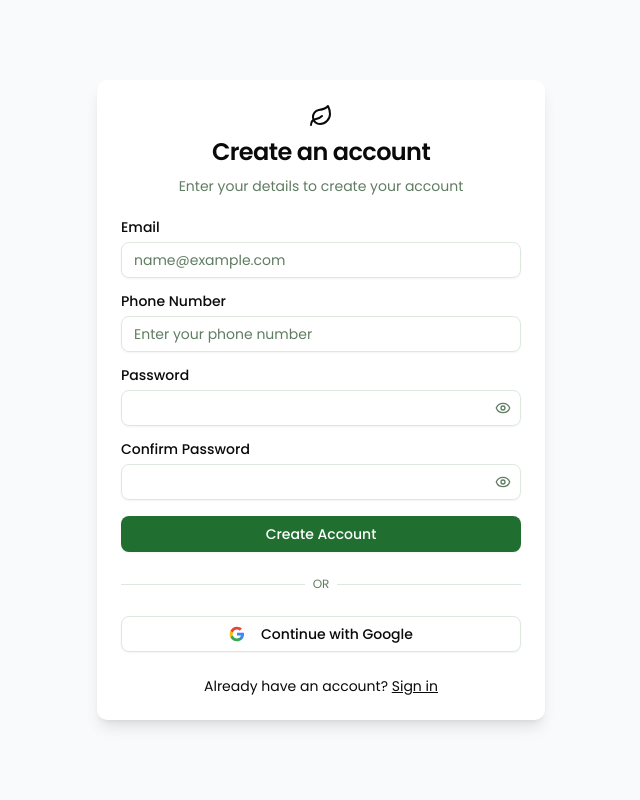
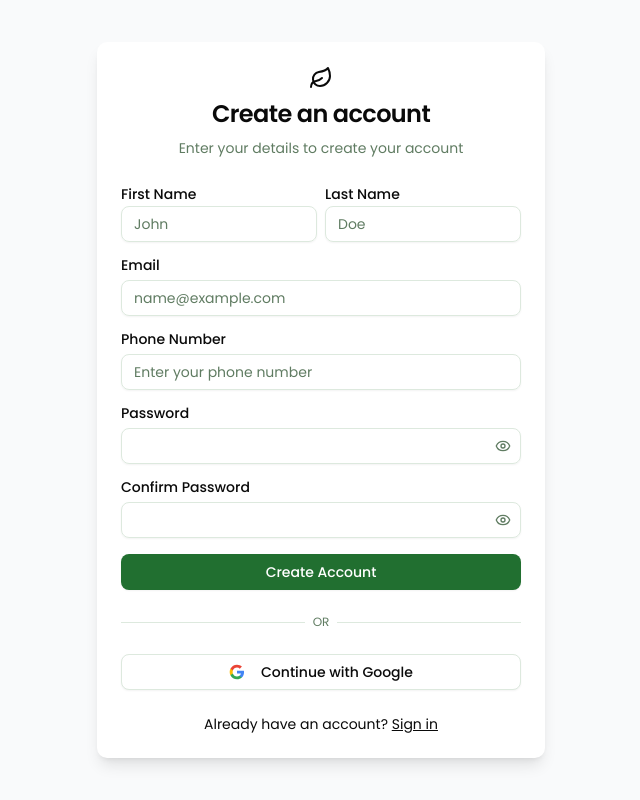
Before and after one commit to Abdul-rafay5721/CroptvizeFrontend, a React (Vite) app: page /signup in a window 1280 px wide. Shown: the whole page, without its empty margins (319-959 px from the left). Built offline with nearby package versions, Linux system fonts and the light colour scheme.

Commit message:
add registration and logout mutations; enhance login and signup forms with validation and state management

```diff
--- a/src/components/basic/DiseaseSection.jsx
+++ b/src/components/basic/DiseaseSection.jsx
@@ -4,7 +4,7 @@ import { Search } from "lucide-react"
 import { Button } from "@/components/ui/button"
 import { Card, CardContent, CardDescription, CardHeader, CardTitle } from "@/components/ui/card"
 
-export default function DiseasePreview() {
+const DiseasePreview = () => {
     const [isLoading, startTransition] = useTransition()
     const [diseases, setDiseases] = useState([])
 
@@ -64,7 +64,7 @@ export default function DiseasePreview() {
                                 </CardHeader>
                             </Card>
                         ))
-                    : diseases.map((disease) => (
+                    : diseases?.map((disease) => (
                         <Card key={disease.id} className="overflow-hidden pt-0 pb-4">
                             {disease.images?.[0] && (
                                 <div className="relative">
@@ -92,3 +92,5 @@ export default function DiseasePreview() {
         </section>
     )
 }
+
+export default DiseasePreview
--- a/src/components/common/Navbar.jsx
+++ b/src/components/common/Navbar.jsx
@@ -1,7 +1,6 @@
 import { useState } from "react"
-import { Link, NavLink } from "react-router-dom"
+import { Link, NavLink, useNavigate } from "react-router-dom"
 import { Leaf, Menu, X } from "lucide-react"
-
 import { Button } from "@/components/ui/button"
 import {
     NavigationMenu,
@@ -15,6 +14,18 @@ import {
     SheetContent,
     SheetTrigger,
 } from "@/components/ui/sheet"
+import {
+    DropdownMenu,
+    DropdownMenuContent,
+    DropdownMenuItem,
+    DropdownMenuLabel,
+    DropdownMenuSeparator,
+    DropdownMenuTrigger,
+} from "@/components/ui/dropdown-menu"
+import useAuth from "@/hooks/useAuth"
+import useLogout from "@/hooks/useLogout"
+import { useLogoutMutation } from "../../services/authApi"
+import { toast } from "sonner"
 
 const NAVIGATION_ITEMS = [
     { name: "Home", path: "/" },
@@ -25,6 +36,8 @@ const NAVIGATION_ITEMS = [
 ]
 
 export default function Navbar() {
+    const navigate = useNavigate()
+    const { isAuthenticated, user } = useAuth()
     const [isOpen, setIsOpen] = useState(false)
 
     const NavItems = ({ mobile = false }) => (
@@ -53,6 +66,19 @@ export default function Navbar() {
         </>
     )
 
+    const [logout, { isLoading: isLoggingOut }] = useLogoutMutation()
+    const handleLogout = async () => {
+        try {
+            await logout().unwrap()
+            useLogout()
+            toast.success("Logged out successfully")
+            navigate("/login")
+        } catch (error) {
+            const err = error.data.message || 'Error logging out! Please try again.'
+            toast.error(err)
+        }
+    }
+
     return (
         <header className="sticky top-0 z-50 w-full border-b bg-background/95 backdrop-blur supports-[backdrop-filter]:bg-background/60">
             <div className="max-w-7xl mx-auto flex h-16 items-center justify-between xl:px-2 md:px-5 px-4">
@@ -71,6 +97,29 @@ export default function Navbar() {
                 </div>
 
                 {/* Desktop Auth Buttons */}
+                <div className="flex items-center space-x-2">
+                    {isAuthenticated ? (
+                        <DropdownMenu>
+                            <DropdownMenuTrigger asChild>
+                                <Button variant="ghost" className="relative h-9 w-9 rounded-full">
+                                    <div className="h-9 w-9 p-3 rounded-full bg-primary/10 flex items-center justify-center">
+                                        <span className="text-sm font-medium text-primary">
+                                            {Array.from(user.firstName)[0]}
+                                            {Array.from(user.lastName)[0]}
+                                        </span>
+                                    </div>
+                                </Button>
+                            </DropdownMenuTrigger>
+                            <DropdownMenuContent align="end">
+                                <DropdownMenuLabel>My Account</DropdownMenuLabel>
+                                <DropdownMenuSeparator />
+                                <DropdownMenuItem>Profile</DropdownMenuItem>
+                                <DropdownMenuItem>Settings</DropdownMenuItem>
+                                <DropdownMenuSeparator />
+                                <DropdownMenuItem onClick={handleLogout} disabled={isLoggingOut}>Logout</DropdownMenuItem>
+                            </DropdownMenuContent>
+                        </DropdownMenu>
+                    ) : (
                         <div className="hidden md:flex items-center gap-4">
                             <Button variant="ghost" asChild>
                                 <Link to="/login">Login</Link>
@@ -79,7 +128,7 @@ export default function Navbar() {
                                 <Link to="/signup">Sign Up</Link>
                             </Button>
                         </div>
-
+                    )}
                     {/* Mobile Navigation */}
                     <div className="md:hidden">
                         <Sheet open={isOpen} onOpenChange={setIsOpen}>
@@ -99,20 +148,13 @@ export default function Navbar() {
                                             <NavItems mobile />
                                         </NavigationMenuList>
                                     </NavigationMenu>
-
-                                <div className="flex flex-col space-y-2 mt-4">
-                                    <Button variant="ghost" asChild className="w-full justify-start">
-                                        <Link to="/login">Login</Link>
-                                    </Button>
-                                    <Button asChild className="w-full justify-start">
-                                        <Link to="/signup">Sign Up</Link>
-                                    </Button>
-                                </div>
                                 </div>
                             </SheetContent>
                         </Sheet>
                     </div>
                 </div>
+
+            </div>
         </header>
     )
 }
--- a/src/pages/auth/Login.jsx
+++ b/src/pages/auth/Login.jsx
@@ -1,32 +1,47 @@
 import { useState } from "react"
-import { Link } from "react-router-dom"
+import { Link, useNavigate } from "react-router-dom"
 import { Eye, EyeOff, Leaf } from "lucide-react"
 import { Button } from "@/components/ui/button"
 import { Input } from "@/components/ui/input"
 import { Label } from "@/components/ui/label"
 import { Separator } from "@/components/ui/separator"
 import { toast } from "sonner"
+import { useLoginMutation } from "../../services/authApi"
 
 export default function Login() {
-    const [isLoading, setIsLoading] = useState(false)
+    const navigate = useNavigate()
     const [showPassword, setShowPassword] = useState(false)
+
+    const [form, setForm] = useState({
+        email: "",
+        password: "",
+    })
+    const [login, { isLoading }] = useLoginMutation()
 
     async function onSubmit(event) {
         event.preventDefault()
-        setIsLoading(true)
+        if (!form.email || !form.password) {
+            toast("Please fill in all fields")
+            return
+        }
 
-        // TODO: Implement actual login logic
-        setTimeout(() => {
-            setIsLoading(false)
-            toast("Logged in successfully")
-        }, 1000)
+        try {
+            const response = await login(form).unwrap()
+            toast.success("Logged in successfully")
+            setForm({ email: "", password: "" })
+            localStorage.setItem('user', JSON.stringify(response?.data?.user))
+            localStorage.setItem('accessToken', response?.data?.accessToken)
+            localStorage.setItem('refreshToken', response?.data?.refreshToken)
+            navigate("/")
+        } catch (error) {
+            const err = error.data.message || 'Invalid credentials'
+            toast.error(err)
+        }
     }
 
     const handleGoogleLogin = async () => {
-        setIsLoading(true)
         // TODO: Implement Google login
         setTimeout(() => {
-            setIsLoading(false)
             toast("Logged in with Google successfully")
         }, 1000)
     }
@@ -48,6 +63,8 @@ export default function Login() {
                                 id="email"
                                 placeholder="name@example.com"
                                 type="text"
+                                value={form.email}
+                                onChange={(e) => setForm({ ...form, email: e.target.value })}
                                 autoCapitalize="none"
                                 autoComplete="email"
                                 autoCorrect="off"
@@ -62,6 +79,8 @@ export default function Login() {
                                     id="password"
                                     type={showPassword ? "text" : "password"}
                                     autoCapitalize="none"
+                                    value={form.password}
+                                    onChange={(e) => setForm({ ...form, password: e.target.value })}
                                     autoComplete="current-password"
                                     disabled={isLoading}
                                     required
--- a/src/pages/auth/Signup.jsx
+++ b/src/pages/auth/Signup.jsx
@@ -1,33 +1,70 @@
 import { useState } from "react"
-import { Link } from "react-router-dom"
+import { Link, useNavigate } from "react-router-dom"
 import { Eye, EyeOff, Leaf } from "lucide-react"
 import { Button } from "@/components/ui/button"
 import { Input } from "@/components/ui/input"
 import { Label } from "@/components/ui/label"
 import { Separator } from "@/components/ui/separator"
 import { toast } from "sonner"
+import { useRegisterMutation } from "../../services/authApi"
 
 export default function Signup() {
-    const [isLoading, setIsLoading] = useState(false)
+    const navigate = useNavigate()
     const [showPassword, setShowPassword] = useState(false)
     const [showConfirmPassword, setShowConfirmPassword] = useState(false)
 
+    const [form, setForm] = useState({
+        firstName: "",
+        lastName: "",
+        email: "",
+        phone: "",
+        password: "",
+        confirmPassword: "",
+    })
+
+    const [register, { isLoading }] = useRegisterMutation()
+
     async function onSubmit(event) {
         event.preventDefault()
-        setIsLoading(true)
+        if (form.password !== form.confirmPassword) {
+            toast.error("Passwords do not match")
+            return
+        }
+        if (form.password.length < 6) {
+            toast.error("Password should be at least 6 characters")
+            return
+        }
+        if (form.phone.length < 10) {
+            toast.error("Phone number should be at least 10 characters")
+            return
+        }
+        if (!form.firstName || !form.lastName || !form.email || !form.phone || !form.password || !form.confirmPassword) {
+            toast.error("Please fill all fields")
+            return
+        }
 
-        // TODO: Implement actual signup logic
-        setTimeout(() => {
-            setIsLoading(false)
-            toast("Account created successfully")
-        }, 1000)
+        try {
+            await register(form).unwrap()
+            toast.success("Account created successfully")
+            setForm({
+                firstName: "",
+                lastName: "",
+                email: "",
+                phone: "",
+                password: "",
+                confirmPassword: "",
+            })
+            navigate("/login")
+        } catch (error) {
+            const err = error.data.message || 'Something went wrong! Try Again'
+            toast.error(err)
+        }
+
     }
 
     const handleGoogleSignup = async () => {
-        setIsLoading(true)
         // TODO: Implement Google signup
         setTimeout(() => {
-            setIsLoading(false)
             toast("Signed up with Google successfully")
         }, 1000)
     }
@@ -43,12 +80,44 @@ export default function Signup() {
 
                 <form onSubmit={onSubmit}>
                     <div className="grid gap-4">
+                        <div className="grid md:grid-cols-2 gap-2">
+                            <div>
+                                <Label htmlFor="fname">First Name</Label>
+                                <Input
+                                    id="fname"
+                                    placeholder="John"
+                                    type="text"
+                                    value={form.firstName}
+                                    onChange={(e) => setForm({ ...form, firstName: e.target.value })}
+                                    autoCapitalize="none"
+                                    autoCorrect="off"
+                                    disabled={isLoading}
+                                    required
+                                />
+                            </div>
+                            <div>
+                                <Label htmlFor="lname">Last Name</Label>
+                                <Input
+                                    id="lname"
+                                    placeholder="Doe"
+                                    type="text"
+                                    value={form.lastName}
+                                    onChange={(e) => setForm({ ...form, lastName: e.target.value })}
+                                    autoCapitalize="none"
+                                    autoCorrect="off"
+                                    disabled={isLoading}
+                                    required
+                                />
+                            </div>
+                        </div>
                         <div className="grid gap-2">
                             <Label htmlFor="email">Email</Label>
                             <Input
                                 id="email"
                                 placeholder="name@example.com"
                                 type="email"
+                                value={form.email}
+                                onChange={(e) => setForm({ ...form, email: e.target.value })}
                                 autoCapitalize="none"
                                 autoComplete="email"
                                 autoCorrect="off"
@@ -62,6 +131,8 @@ export default function Signup() {
                                 id="phone"
                                 placeholder="Enter your phone number"
                                 type="tel"
+                                value={form.phone}
+                                onChange={(e) => setForm({ ...form, phone: e.target.value })}
                                 autoCapitalize="none"
                                 disabled={isLoading}
                                 required
@@ -74,6 +145,8 @@ export default function Signup() {
                                     id="password"
                                     type={showPassword ? "text" : "password"}
                                     autoCapitalize="none"
+                                    value={form.password}
+                                    onChange={(e) => setForm({ ...form, password: e.target.value })}
                                     autoComplete="new-password"
                                     disabled={isLoading}
                                     required
@@ -101,6 +174,8 @@ export default function Signup() {
                                     type={showConfirmPassword ? "text" : "password"}
                                     autoCapitalize="none"
                                     autoComplete="new-password"
+                                    value={form.confirmPassword}
+                                    onChange={(e) => setForm({ ...form, confirmPassword: e.target.value })}
                                     disabled={isLoading}
                                     required
                                 />
--- a/src/services/authApi.js
+++ b/src/services/authApi.js
@@ -13,9 +13,27 @@ export const authApi = createApi({
                 body: credentials,
             }),
         }),
+        register: builder.mutation({
+            query: (credentials) => ({
+                url: "/user/register",
+                method: "POST",
+                body: credentials,
+            }),
+        }),
+        logout: builder.mutation({
+            query: () => ({
+                url: "/user/logout",
+                method: "POST",
+                headers: new Headers({
+                    Authorization: `Bearer ${localStorage.getItem("accessToken")}`,
+                }),
+            }),
+        }),
     }),
 })
 
 export const {
-    useLoginMutation
+    useLoginMutation,
+    useRegisterMutation,
+    useLogoutMutation
 } = authApi
```
Lines whose indentation alone changed are shown as unchanged.
